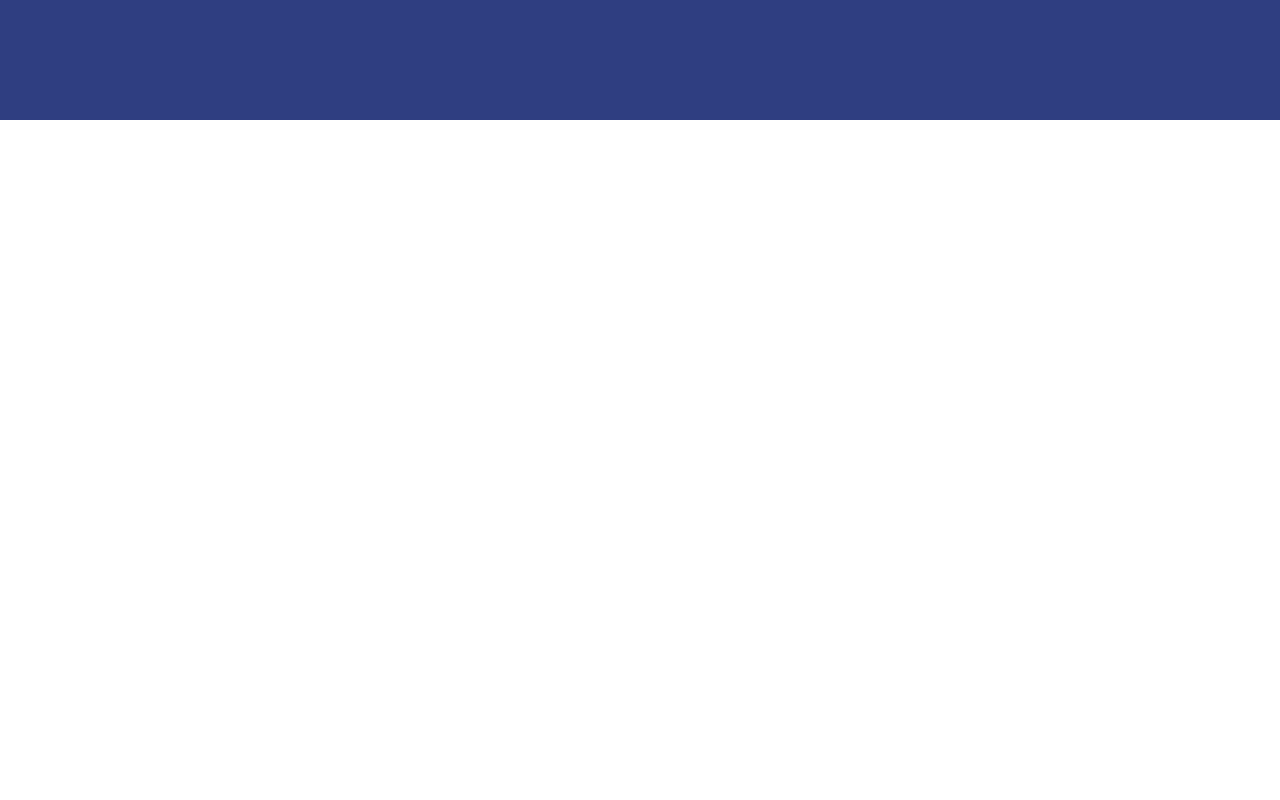
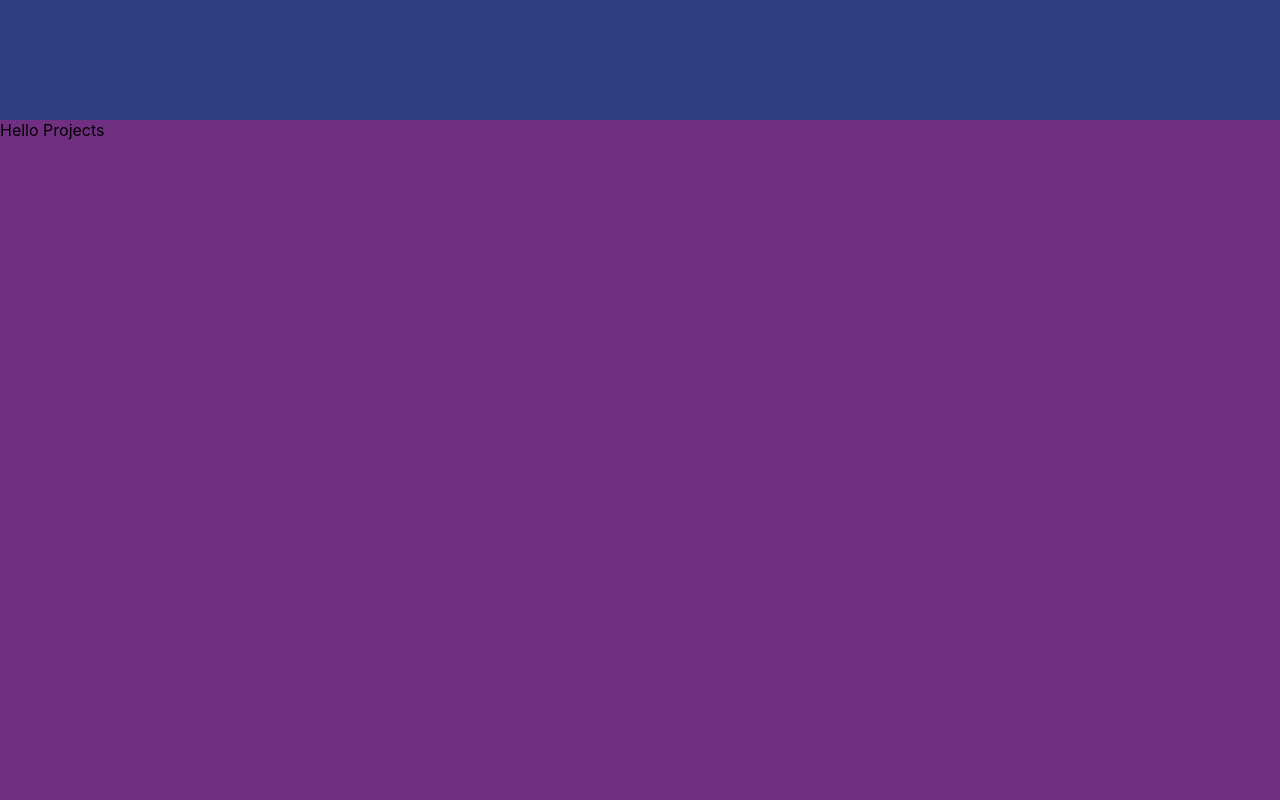
Before and after one commit to AdamAranha/portfolio, a React (Create React App) app: page / in a window 1280 px wide. Shown: the part 1480-2280 px from the top of the page. Before the commit the page ends 1600 px from the top, so only its background shows below. Built offline with nearby package versions, Linux system fonts and the light colour scheme.

Commit message:
Added back sections

```diff
--- a/src/App.js
+++ b/src/App.js
@@ -11,9 +11,9 @@ function App() {
 
     <Navbar/>
     <About/>
-     <Skills/>
-    {/*<Projects/>
-    <Contact/> */}
+    <Skills/>
+    <Projects/>
+    <Contact/>
     </div>
   );
 }
```
